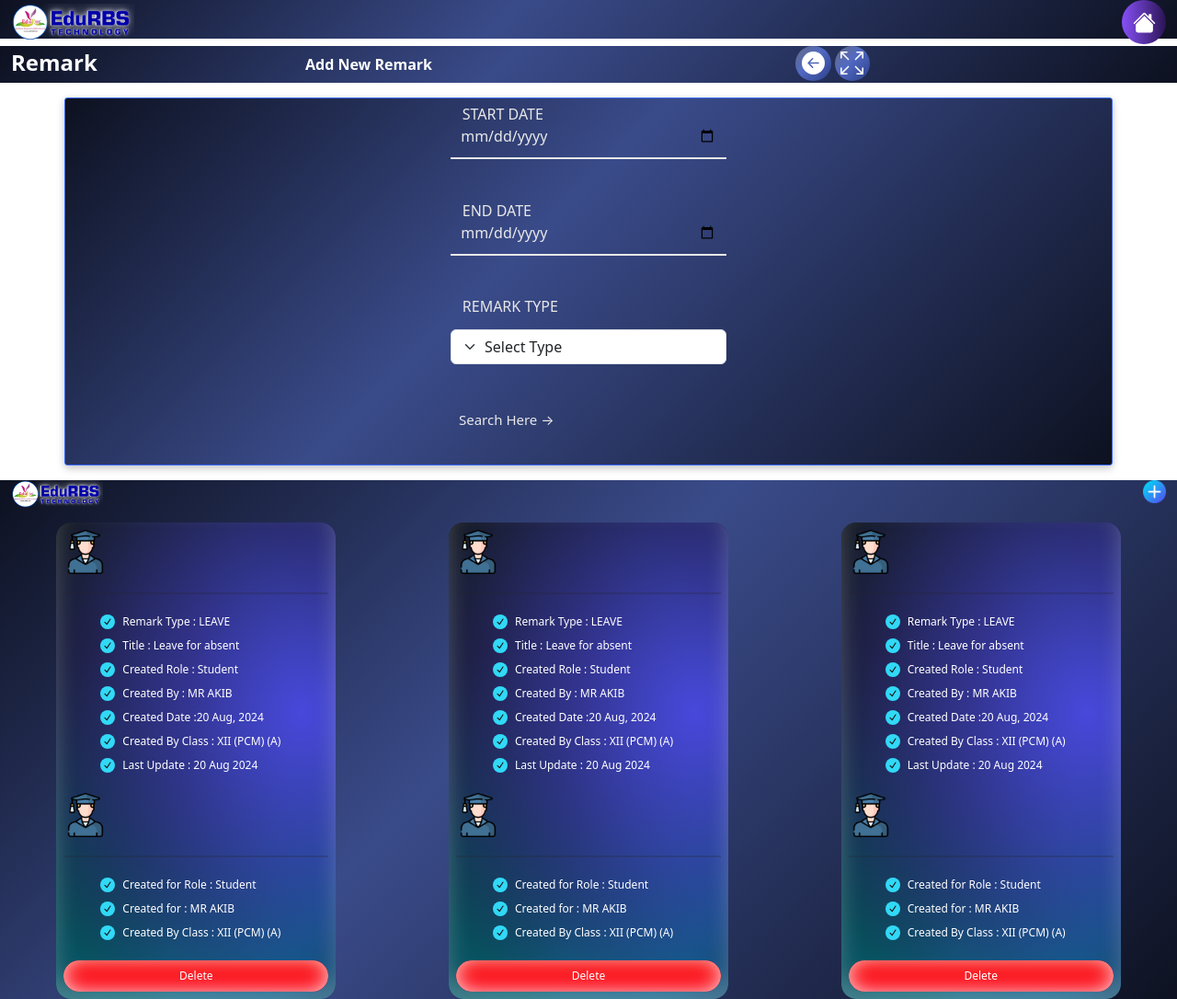
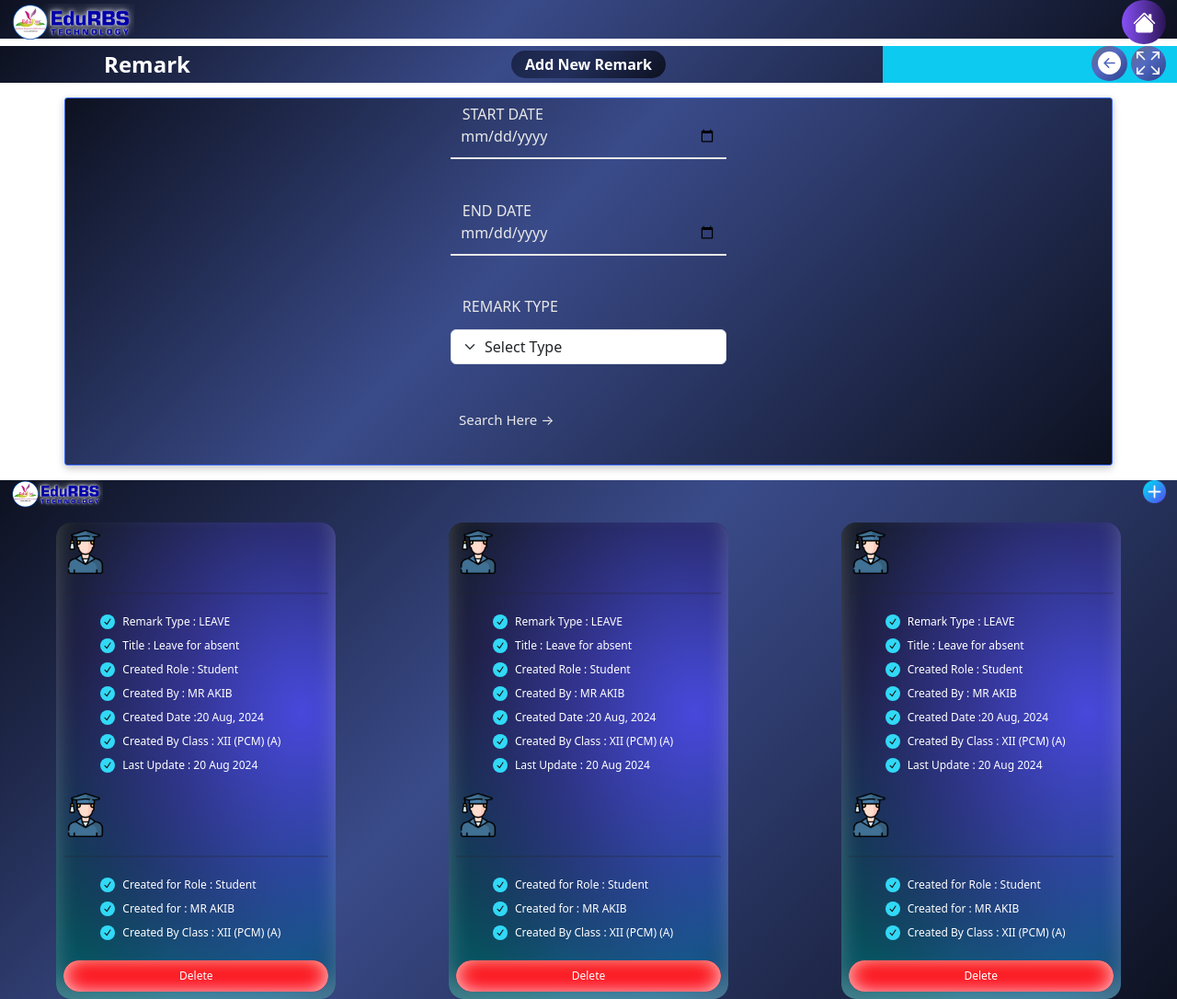
Before and after one commit to Brijesh-mca/School-app, a plain HTML site: page remarkPage/remark.html in a window 1280 px wide. Shown: the top 1086 px of the page at 92% size. Drawn offline with nearby package versions, Linux system fonts and the light colour scheme.

Commit message:
Changing some Fonts

```diff
--- a/remarkPage/remark.css
+++ b/remarkPage/remark.css
@@ -10,6 +10,19 @@
     height: 2.4rem;
 
     border-radius: 50%;
+}
+.my-auto{
+  display: flex;
+  justify-content: center;
+  height: 100%;
+  align-items: center;
+
+
+}
+.my-auto span{
+  background: linear-gradient(135deg, #1b2549 0%, #222e5a 43%, #0d1120 100%);
+  padding: 3px 15px;
+  border-radius: 20px;
 }
 
 .container {
--- a/remarkPage/remark.html
+++ b/remarkPage/remark.html
@@ -26,8 +26,8 @@
 
                 <div class="homebar">
                     <a href="../index.html">
-                    <svg xmlns="http://www.w3.org/2000/svg" width="25" height="25" fill="white" class="bi bi-house-fill"
-                    viewBox="0 0 16 16">
+                        <svg xmlns="http://www.w3.org/2000/svg" width="25" height="25" fill="white"
+                            class="bi bi-house-fill" viewBox="0 0 16 16">
                             <path
                                 d="M8.707 1.5a1 1 0 0 0-1.414 0L.646 8.146a.5.5 0 0 0 .708.708L8 2.207l6.646 6.647a.5.5 0 0 0 .708-.708L13 5.793V2.5a.5.5 0 0 0-.5-.5h-1a.5.5 0 0 0-.5.5v1.293z" />
                             <path d="m8 3.293 6 6V13.5a1.5 1.5 0 0 1-1.5 1.5h-9A1.5 1.5 0 0 1 2 13.5V9.293z" />
@@ -41,13 +41,14 @@
 
     <div class="container-fluid  mycon">
         <div class="row row1 d-flex">
-            <div class="col-3">
+            <div class="col-3  d-flex justify-content-center align-items-center">
                 <span class="fs-4 fw-bolder text-white">Remark</span>
             </div>
-            <div class="col-5 my-auto">
-                <span class="fs-7 fw-bolder text-center text-white">Add New Remark</span>
+            <div class="col-6 my-auto">
+                <span class="fs-7 fw-bolder text-white">Add New
+                    Remark</span>
             </div>
-            <div class="col-3 d-flex ">
+            <div class="col-3 d-flex  d-flex justify-content-end bg-info">
                 <div class="circle1 ms-1 d-flex justify-content-center align-items-center">
 
                     <svg xmlns="http://www.w3.org/2000/svg" width="25" height="25" fill="white"
```
Also changed, not shown: index.html (indentation only). Lines whose indentation alone changed are shown as unchanged.
